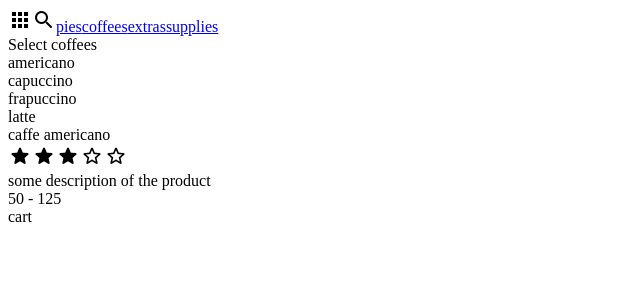
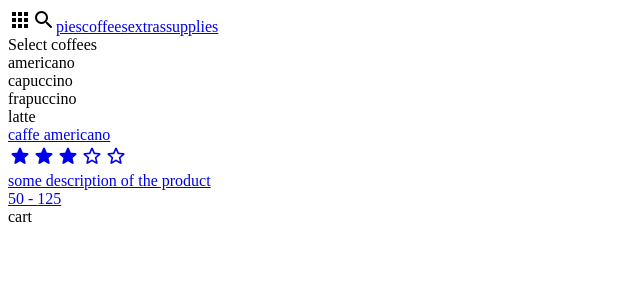
Before and after one commit to heykc/pie-felicia, a React (Create React App) app: page /coffees in a window 1280 px wide. Shown: the top 300 px of the page, without its empty margins (0-640 px from the left). Built offline with nearby package versions, Linux system fonts and the light colour scheme.

Commit message:
rating allowed only on product page

```diff
--- a/src/components/App.jsx
+++ b/src/components/App.jsx
@@ -1,4 +1,4 @@
-import React from 'react';
+import React, { useState } from 'react';
 import {Switch, Route} from 'react-router-dom';
 
 import CategoryPage from './CategoryPage';
@@ -12,6 +12,19 @@ import {shop} from '../data/shop';
  */
 
 const App = () => {
+  const [shopData, setShopData] = useState(shop);
+
+  const changeRating = (category, product, newRating) => {
+
+    setShopData(prevShopData => {
+      prevShopData[category].items.forEach((item, i) => {
+        if (item.name === product)
+          prevShopData[category].items[i].rating = newRating;
+      })
+      return prevShopData;
+    })
+  }
+
   return (
     <>
       <Switch>
@@ -19,19 +32,23 @@ const App = () => {
                path='/:category'
                render={(routerProps) => {
                  const category = routerProps.match.params.category
-                 return <CategoryPage data={shop[category]} />
+                 return <CategoryPage data={shopData[category]} />
                }}
         />
         <Route path='/:category/:product'
                render={(routerProps) => {
                  const category = routerProps.match.params.category
                  const product = routerProps.match.params.product;
+                 const history = routerProps.history;
+                 const props = {category, product, history};
                  let data = {};
-                 shop[category].items.forEach(item => {
+                 shopData[category].items.forEach(item => {
                    if (item.name === product)
                     data = item;
                  })
-                 return <ProductPage data={data} {...routerProps}/>
+                 return <ProductPage data={data}
+                                     {...props}
+                                     changeRating={changeRating}/>
                }}
         />
       </Switch>
--- a/src/components/CategoryPage.jsx
+++ b/src/components/CategoryPage.jsx
@@ -1,4 +1,5 @@
 import React from 'react';
+import { Link } from 'react-router-dom';
 
 import SideNav from './SideNav';
 import Rating from './Rating';
@@ -11,7 +12,6 @@ import Rating from './Rating';
  */
 
 const CategoryPage = ({data}) => {
-  console.log(data)
   return (
     <>
       <SideNav />
@@ -21,7 +21,8 @@ const CategoryPage = ({data}) => {
 
         {data.items.map((item, i) => {
           return (
-            <div className="product-card" key={item.name}>
+            <Link key={item.name} to={`/${data.category}/${item.name}`}>
+              <div className="product-card">
                 <div>{item.name}</div>
                 <Rating rating={item.rating} />
                 <div>{item.description}</div>
@@ -32,6 +33,7 @@ const CategoryPage = ({data}) => {
                     <span>{item.prices[0]}</span>}
                 </div>
               </div>
+            </Link>
           )
         })}
 
--- a/src/components/ProductPage.jsx
+++ b/src/components/ProductPage.jsx
@@ -4,12 +4,14 @@ import TopNav from './TopNav';
 import Rating from './Rating';
 
 const ProductPage = (props) => {
-  console.log(props)
   return (
     <div className="product-page">
       <TopNav history={props.history}/>
       {props.data.name}
-      <Rating rating={props.data.rating} />
+      <Rating rating={props.data.rating}
+              changeRating={props.changeRating}
+              category={props.category}
+              product={props.product} />
       {props.data.description}
       {props.data.sizes.map((size, i) => (
         <div key={i}>
--- a/src/components/Rating.jsx
+++ b/src/components/Rating.jsx
@@ -1,4 +1,4 @@
-import React from 'react';
+import React, { useState } from 'react';
 
 
 /**
@@ -10,7 +10,19 @@ import React from 'react';
  */
 
 
-const Rating = ({rating}) => {
+const Rating = (props) => {
+  const [rating, setRating] = useState(props.rating);
+
+  const changeRating = (category, product, newRating) => {
+    setRating(newRating);
+
+    props.changeRating(category, product, newRating);
+  }
+
+  const category = props.category;
+  const product = props.product;
+
+
   let ratings = [];
 
   for (let i = 1; i <= 5; i++) {
@@ -27,9 +39,18 @@ const Rating = ({rating}) => {
   }
 
   return (
-    <div key={rating+1} className="rating">
+    <div className="rating">
       {ratings.map((el, i) => {
-        return <div key={i} className={el.class}>{el.icon}</div>
+        return <div key={i}
+                    className={el.class}
+                    onClick={props.changeRating ?
+                               () => changeRating(category, product, i+1)
+                               :
+                               null
+                            }
+               >
+                {el.icon}
+               </div>
       })}
     </div>
   );
```
Lines whose indentation alone changed are shown as unchanged.
